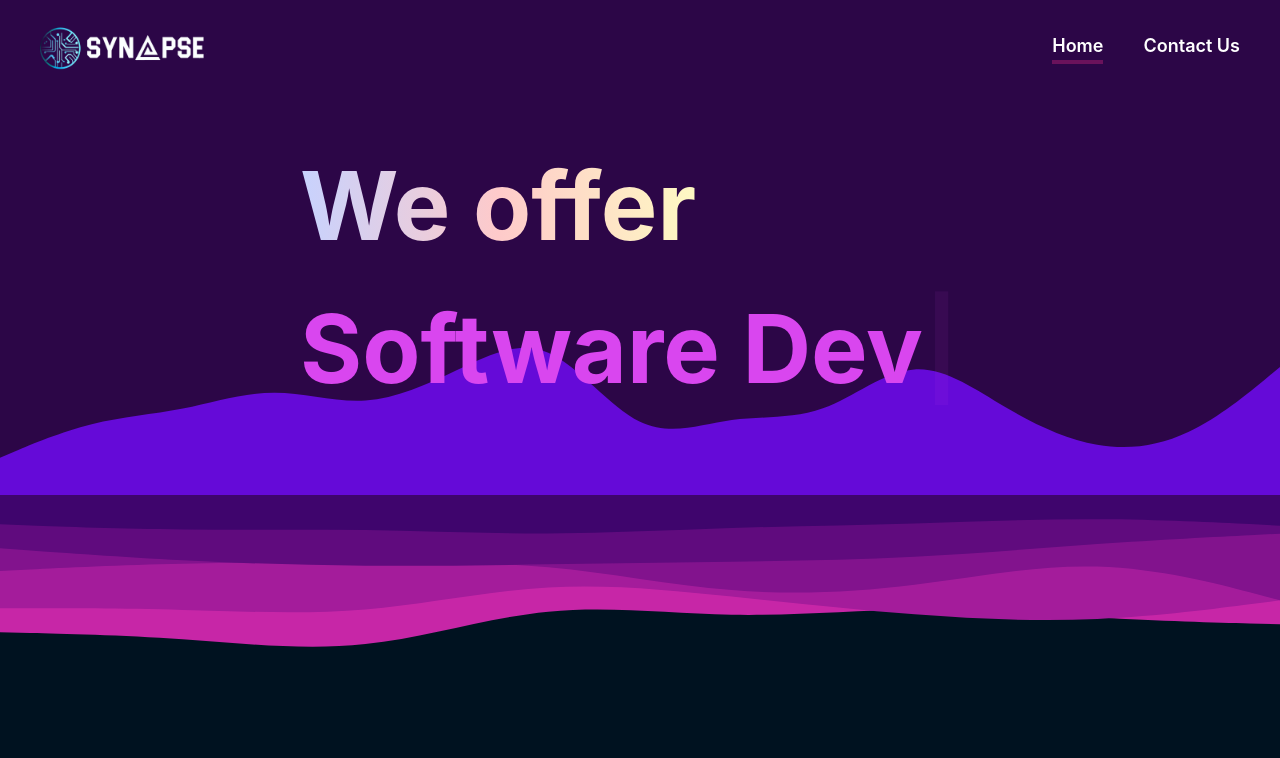
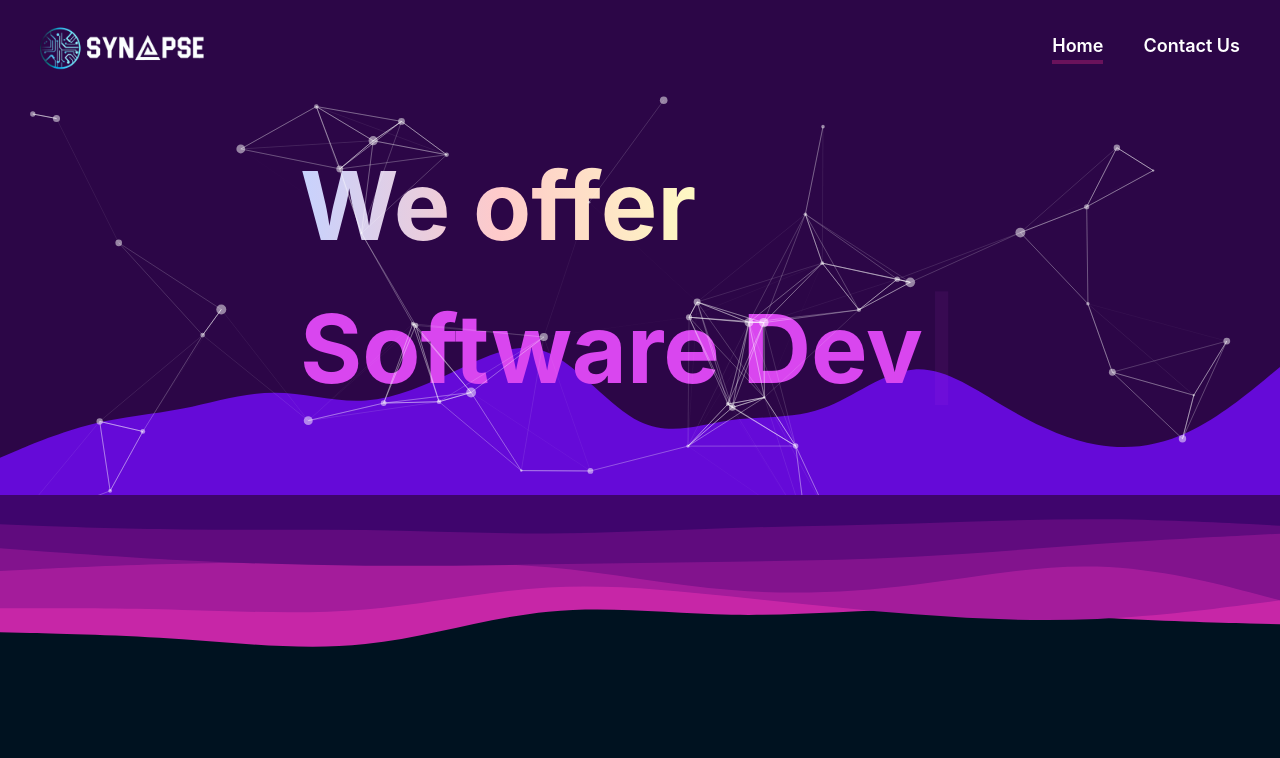
Before and after one commit to iamhsntariq05/synapse-solutions, a Next.js app: page / in a window 1280 px wide. Shown: the top 758 px of the page. Built offline with nearby package versions, Linux system fonts and the light colour scheme.

Commit message:
updated reciving email and added particles effect

```diff
--- a/component/BigContact.js
+++ b/component/BigContact.js
@@ -75,7 +75,7 @@ function BigContact() {
           'Content-Type': 'application/json',
         },
         body: JSON.stringify({
-          to: 'faizanofficial120@gmail.com',
+          to: 'info@synapsesolutions.co',
           subject: 'Contact Form Submission',
           text: emailBody,
         }),
--- a/component/ParticleEffect.js
+++ b/component/ParticleEffect.js
@@ -3,7 +3,7 @@ import Particles from "react-particles";
 import { loadFull } from "tsparticles"; // if you are going to use `loadFull`, install the "tsparticles" package too.
  // if you are going to use `loadSlim`, install the "tsparticles-slim" package too.
 
-const App = () => {
+const App = ({id}) => {
     const particlesInit = useCallback(async engine => {
         console.log(engine);
         // you can initiate the tsParticles instance (engine) here, adding custom shapes or presets
@@ -18,30 +18,24 @@ const App = () => {
     }, []);
 
     return (
-
+        <div className="relative z-10">
         <Particles
 
 
-            id="tsparticles"
+            id={id}
             init={particlesInit}
             loaded={particlesLoaded}
             options={{
               fullScreen: {
                 enable: false,
-                zIndex: -1,
+
                 },
 
                 fpsLimit: 120,
                 interactivity: {
                     events: {
-                        onClick: {
-                            enable: true,
-                            mode: "push",
-                        },
-                        onHover: {
-                            enable: true,
-                            mode: "repulse",
-                        },
+
+
                         resize: true,
                     },
                     modes: {
@@ -72,7 +66,7 @@ const App = () => {
                             default: "bounce",
                         },
                         random: false,
-                        speed: 6,
+                        speed: 3,
                         straight: false,
                     },
                     number: {
@@ -95,6 +89,7 @@ const App = () => {
                 detectRetina: true,
             }}
         />
+        </div>
 
     );
 };
--- a/pages/contact.js
+++ b/pages/contact.js
@@ -9,14 +9,16 @@ function Contact () {
 return (
 
     <>
-
+  <div>
     <Navbar />
+ </div>
 
     <div className="contact-container">
-
+    <ParticleEffect id="tsparticles2"/>
     <div className="contact-waves">
 
     <div class="contact-waves flex flex-col items-center justify-center h-screen">
+
   <div class="text-3xl font-normal font-helvetica leading-normal mt-0 mb-12 bg-clip-text text-transparent text-white tracking-widest">
     Contact Us
   </div>
--- a/pages/index.js
+++ b/pages/index.js
@@ -6,7 +6,7 @@ import { useState } from 'react';
 
 import Card from '../component/Card';
 
-
+import ParticleEffect from '../component/ParticleEffect';
 
 
 import Tech from '../component/tech_stacks';
@@ -104,11 +104,14 @@ export default function Example() {
       </Head>
 
    <div >
+
       <Navbar />
       </div>
 
 
-      <div className="wave-layer relative">
+      <div className="wave-layer" >
+
+      <ParticleEffect id="tsparticles"/>
 
   <div className="typewriter-holder">
     <div className="professions mt-10">
@@ -121,9 +124,6 @@ export default function Example() {
     </div>
   </div>
 </div>
-
-
-
       <div className="relative">
 
 
--- a/styles/globals.css
+++ b/styles/globals.css
@@ -214,3 +214,21 @@ a {
 .bg-green-500 svg {
   animation: tickAnimation 0.3s ease forwards;
 }
+
+
+#tsparticles {
+  position: absolute;
+  top: 0;
+  right: 0;
+  height: 450px;
+  width: 100%;
+  }
+
+
+#tsparticles2{
+  position: absolute;
+  top: 0;
+  right: 0;
+  height: 300px;
+  width: 100%;
+  }
```
